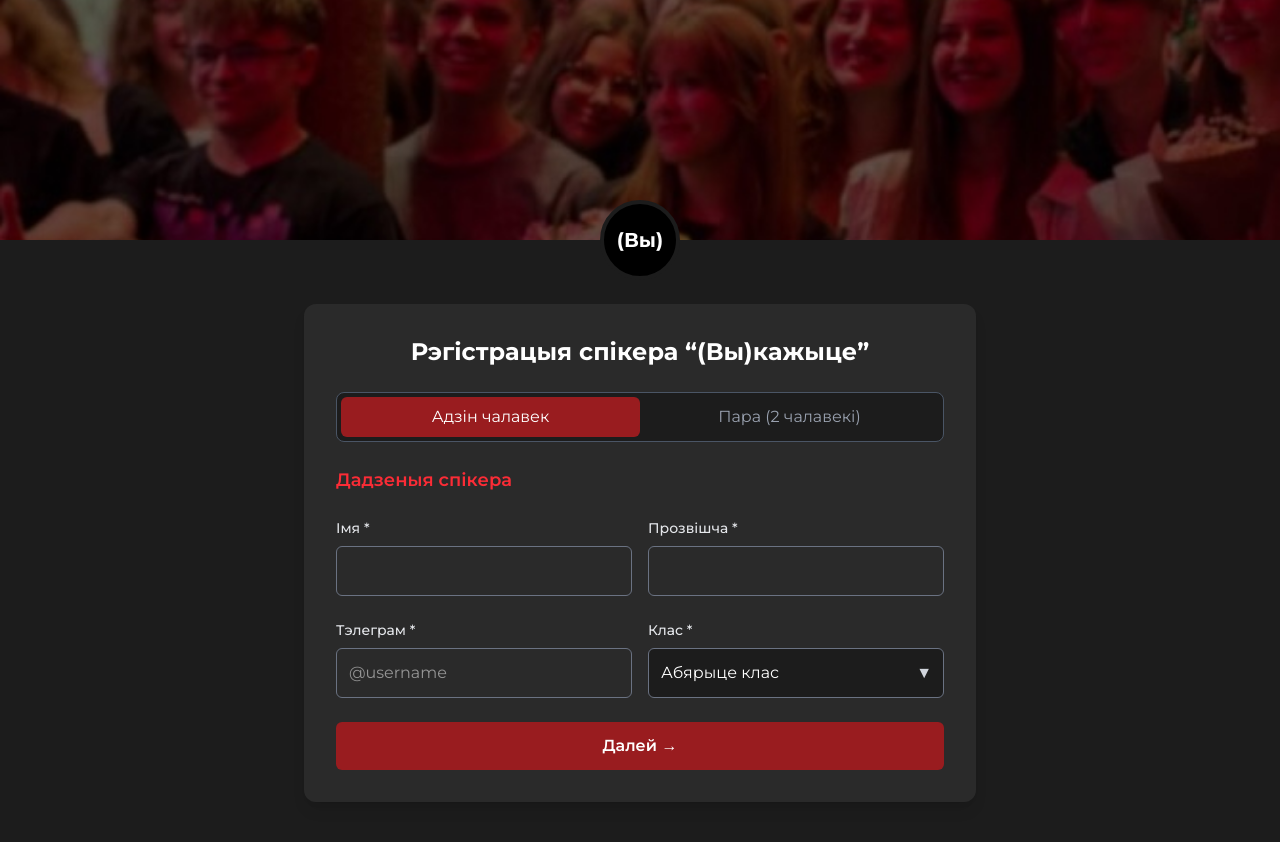
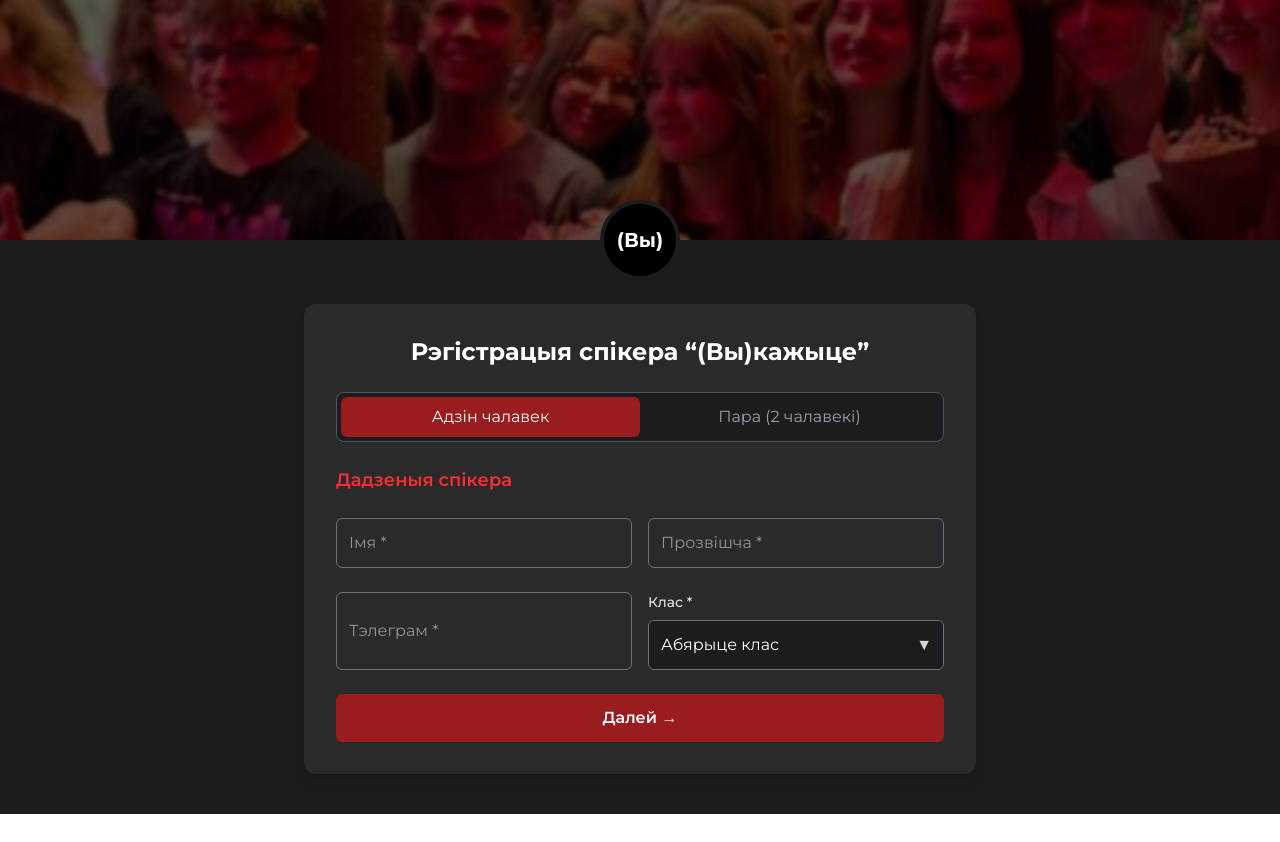
Before and after one commit to AntonMitkov/vycazhicie-site, a Next.js app: page /form in a window 1280 px wide. After the commit the page ends 814 px from the top, so only its background shows below. Built offline with nearby package versions, Linux system fonts and the light colour scheme; a web font is replaced by a local one.

Commit message:
Update emails

```diff
--- a/src/app/form/page.tsx
+++ b/src/app/form/page.tsx
@@ -7,6 +7,8 @@ import { useRouter } from "next/navigation";
 export default function FormPage() {
   const [step, setStep] = useState(1);
   const [isPair, setIsPair] = useState(false);
+  const [isSubmitting, setIsSubmitting] = useState(false); // Состояние загрузки
+  const [errorMessage, setErrorMessage] = useState(""); // Состояние ошибки
 
   // Данные людей
   const [p1FirstName, setP1FirstName] = useState("");
@@ -19,7 +21,7 @@ export default function FormPage() {
   const [p2Telegram, setP2Telegram] = useState("");
   const [p2Class, setP2Class] = useState("");
 
-  // МАССИВ ТЕМ (минимум одна)
+  // МАССИВ ТЕМ
   const [topics, setTopics] = useState([{ title: "", details: "" }]);
 
   const [submitted, setSubmitted] = useState(false);
@@ -29,23 +31,21 @@ export default function FormPage() {
   const handleNext = (e: FormEvent) => {
     e.preventDefault();
     setStep(2);
+    window.scrollTo(0, 0);
   };
 
-  // Добавление темы
   const addTopic = () => {
     if (topics.length < 5) {
       setTopics([...topics, { title: "", details: "" }]);
     }
   };
 
-  // Удаление темы
   const removeTopic = (index: number) => {
     if (topics.length > 1) {
       setTopics(topics.filter((_, i) => i !== index));
     }
   };
 
-  // Обновление конкретной темы
   const updateTopic = (index: number, field: "title" | "details", value: string) => {
     const newTopics = [...topics];
     newTopics[index][field] = value;
@@ -54,12 +54,14 @@ export default function FormPage() {
 
   const handleSubmit = async (e: FormEvent) => {
     e.preventDefault();
+    setIsSubmitting(true);
+    setErrorMessage("");
 
     const formData = {
       isPair,
       person1: { firstName: p1FirstName, lastName: p1LastName, telegram: p1Telegram, studentClass: p1Class },
       person2: isPair ? { firstName: p2FirstName, lastName: p2LastName, telegram: p2Telegram, studentClass: p2Class } : null,
-      topics, // отправляем массив
+      topics,
     };
 
     try {
@@ -69,15 +71,22 @@ export default function FormPage() {
         body: JSON.stringify(formData),
       });
 
-      if (res.ok) setSubmitted(true);
+      if (res.ok) {
+        setSubmitted(true);
+      } else {
+        const errorData = await res.json().catch(() => ({}));
+        setErrorMessage(errorData.message || "Памылка пры адпраўцы. Паспрабуйце яшчэ раз.");
+      }
     } catch (error) {
       console.error("Ошибка:", error);
+      setErrorMessage("Сеткавая памылка. Праверце інтэрнэт-злучэнне.");
+    } finally {
+      setIsSubmitting(false);
     }
   };
 
-
-  // Компонент выбора класса (вынесен для удобства)
-  const ClassSelect = ({ value, onChange, label }: { value: string, onChange: (val: string) => void, label: string }) => (
+  // Компонент выбора класса
+  const ClassSelect = ({ value, onChange, label, required = true }: { value: string, onChange: (val: string) => void, label: string, required?: boolean }) => (
     <div>
       <label className="block text-sm font-medium text-gray-200 mb-2">{label}</label>
       <div className="relative">
@@ -85,7 +94,7 @@ export default function FormPage() {
           value={value}
           onChange={(e) => onChange(e.target.value)}
           className="appearance-none w-full rounded-md border border-gray-500 bg-[#1c1c1c] p-3 pr-10 text-white focus:border-blue-500 focus:ring focus:ring-blue-300"
-          required
+          required={required}
         >
           <option value="" disabled>Абярыце клас</option>
           {["Філ", "Гіст", "Гум", "Грам", "Бія1", "Бія2", "М", "Ф", "Ім", "Іф", "Эг", "Хім"].map(c => (
@@ -100,7 +109,7 @@ export default function FormPage() {
   return (
     <div className="font-[Montserrat] min-h-screen bg-[#1c1c1c] text-white flex flex-col items-center">
       <div className="relative w-full h-60">
-        <Image src="/back.jpg" alt="Banner" fill className="object-cover" />
+        <Image src="/back.jpg" alt="Banner" fill className="object-cover" priority />
         <div className="absolute left-1/2 -bottom-10 transform -translate-x-1/2">
           <div className="w-20 h-20 rounded-full bg-black flex items-center justify-center border-4 border-[#1c1c1c]">
             <span className="text-white font-bold text-xl">(Вы)</span>
@@ -117,7 +126,6 @@ export default function FormPage() {
           <>
             {step === 1 && (
               <form onSubmit={handleNext} className="space-y-6">
-                {/* ПЕРЕКЛЮЧАТЕЛЬ КОЛИЧЕСТВА ЛЮДЕЙ */}
                 <div className="flex bg-[#1c1c1c] p-1 rounded-lg border border-gray-600">
                   <button
                     type="button"
@@ -138,20 +146,11 @@ export default function FormPage() {
                 <div className="space-y-6">
                   <h2 className="text-lg font-semibold text-red-500">{isPair ? "Першы спікер" : "Дадзеныя спікера"}</h2>
                   <div className="grid grid-cols-1 md:grid-cols-2 gap-4">
-                    <div>
-                      <label className="block text-sm font-medium text-gray-200 mb-2">Імя *</label>
-                      <input type="text" value={p1FirstName} onChange={(e) => setP1FirstName(e.target.value)} className="w-full rounded-md border border-gray-500 bg-transparent p-3 text-white focus:ring-1 focus:ring-blue-500" required />
-                    </div>
-                    <div>
-                      <label className="block text-sm font-medium text-gray-200 mb-2">Прозвішча *</label>
-                      <input type="text" value={p1LastName} onChange={(e) => setP1LastName(e.target.value)} className="w-full rounded-md border border-gray-500 bg-transparent p-3 text-white focus:ring-1 focus:ring-blue-500" required />
-                    </div>
+                    <input type="text" placeholder="Імя *" value={p1FirstName} onChange={(e) => setP1FirstName(e.target.value)} className="w-full rounded-md border border-gray-500 bg-transparent p-3 text-white" required />
+                    <input type="text" placeholder="Прозвішча *" value={p1LastName} onChange={(e) => setP1LastName(e.target.value)} className="w-full rounded-md border border-gray-500 bg-transparent p-3 text-white" required />
                   </div>
                   <div className="grid grid-cols-1 md:grid-cols-2 gap-4">
-                    <div>
-                      <label className="block text-sm font-medium text-gray-200 mb-2">Тэлеграм *</label>
-                      <input type="text" placeholder="@username" value={p1Telegram} onChange={(e) => setP1Telegram(e.target.value)} className="w-full rounded-md border border-gray-500 bg-transparent p-3 text-white focus:ring-1 focus:ring-blue-500" required />
-                    </div>
+                    <input type="text" placeholder="Тэлеграм *" value={p1Telegram} onChange={(e) => setP1Telegram(e.target.value)} className="w-full rounded-md border border-gray-500 bg-transparent p-3 text-white" required />
                     <ClassSelect value={p1Class} onChange={setP1Class} label="Клас *" />
                   </div>
                 </div>
@@ -160,21 +159,12 @@ export default function FormPage() {
                   <div className="space-y-6 pt-6 border-t border-gray-600">
                     <h2 className="text-lg font-semibold text-red-500">Другі спікер</h2>
                     <div className="grid grid-cols-1 md:grid-cols-2 gap-4">
-                      <div>
-                        <label className="block text-sm font-medium text-gray-200 mb-2">Імя *</label>
-                        <input type="text" value={p2FirstName} onChange={(e) => setP2FirstName(e.target.value)} className="w-full rounded-md border border-gray-500 bg-transparent p-3 text-white focus:ring-1 focus:ring-blue-500" required={isPair} />
-                      </div>
-                      <div>
-                        <label className="block text-sm font-medium text-gray-200 mb-2">Прозвішча *</label>
-                        <input type="text" value={p2LastName} onChange={(e) => setP2LastName(e.target.value)} className="w-full rounded-md border border-gray-500 bg-transparent p-3 text-white focus:ring-1 focus:ring-blue-500" required={isPair} />
-                      </div>
+                      <input type="text" placeholder="Імя *" value={p2FirstName} onChange={(e) => setP2FirstName(e.target.value)} className="w-full rounded-md border border-gray-500 bg-transparent p-3 text-white" required={isPair} />
+                      <input type="text" placeholder="Прозвішча *" value={p2LastName} onChange={(e) => setP2LastName(e.target.value)} className="w-full rounded-md border border-gray-500 bg-transparent p-3 text-white" required={isPair} />
                     </div>
                     <div className="grid grid-cols-1 md:grid-cols-2 gap-4">
-                      <div>
-                        <label className="block text-sm font-medium text-gray-200 mb-2">Тэлеграм *</label>
-                        <input type="text" placeholder="@username" value={p2Telegram} onChange={(e) => setP2Telegram(e.target.value)} className="w-full rounded-md border border-gray-500 bg-transparent p-3 text-white focus:ring-1 focus:ring-blue-500" required={isPair} />
-                      </div>
-                      <ClassSelect value={p2Class} onChange={setP2Class} label="Клас *" />
+                      <input type="text" placeholder="Тэлеграм *" value={p2Telegram} onChange={(e) => setP2Telegram(e.target.value)} className="w-full rounded-md border border-gray-500 bg-transparent p-3 text-white" required={isPair} />
+                      <ClassSelect value={p2Class} onChange={setP2Class} label="Клас *" required={isPair} />
                     </div>
                   </div>
                 )}
@@ -225,9 +215,21 @@ export default function FormPage() {
                   </button>
                 )}
 
+                {errorMessage && (
+                  <div className="bg-red-900/50 border border-red-500 text-red-200 p-3 rounded-md text-sm text-center">
+                    {errorMessage}
+                  </div>
+                )}
+
                 <div className="flex gap-4">
-                  <button type="button" onClick={() => setStep(1)} className="bg-gray-600 w-1/2 py-3 rounded-md">← Назад</button>
-                  <button type="submit" className="bg-[#991c1f] w-1/2 py-3 rounded-md font-semibold">Адправіць</button>
+                  <button type="button" onClick={() => setStep(1)} className="bg-gray-600 w-1/2 py-3 rounded-md transition hover:bg-gray-500" disabled={isSubmitting}>← Назад</button>
+                  <button
+                    type="submit"
+                    disabled={isSubmitting}
+                    className="bg-[#991c1f] w-1/2 py-3 rounded-md font-semibold transition hover:bg-[#7a1516] disabled:opacity-50 disabled:cursor-not-allowed"
+                  >
+                    {isSubmitting ? "Адпраўка..." : "Адправіць"}
+                  </button>
                 </div>
               </form>
             )}
@@ -238,7 +240,7 @@ export default function FormPage() {
               Дзякуй, {p1FirstName} {isPair && `і ${p2FirstName}`}!  <br />
             </p>
             <p>Вы прапанавалі тэм: {topics.length}</p>
-            <p>Мы вельмі чакаем вас на адборы. Усю даданую інфармацыю мы напішам пасля сканчэння рэгістрацыі. А зараз вы бачыце невялічкі тэкст. Гэты тэкст трэба будзе расказаць на адборы, таму зрабіце скрыншот, каб яго не згубіць. Тэкст ёсць і на беларускай, і на расейскай мовах</p>
+            {/* ... Весь ваш текст про дежавю остается без изменений ... */}
             <div className="bg-[#1c1c1c] p-6 rounded-xl border border-gray-600 text-left text-base leading-relaxed">
                 <div className="flex items-center justify-between mb-4">
                     <h2 className="text-xl font-bold">Тэкст для спікера:</h2>
```
